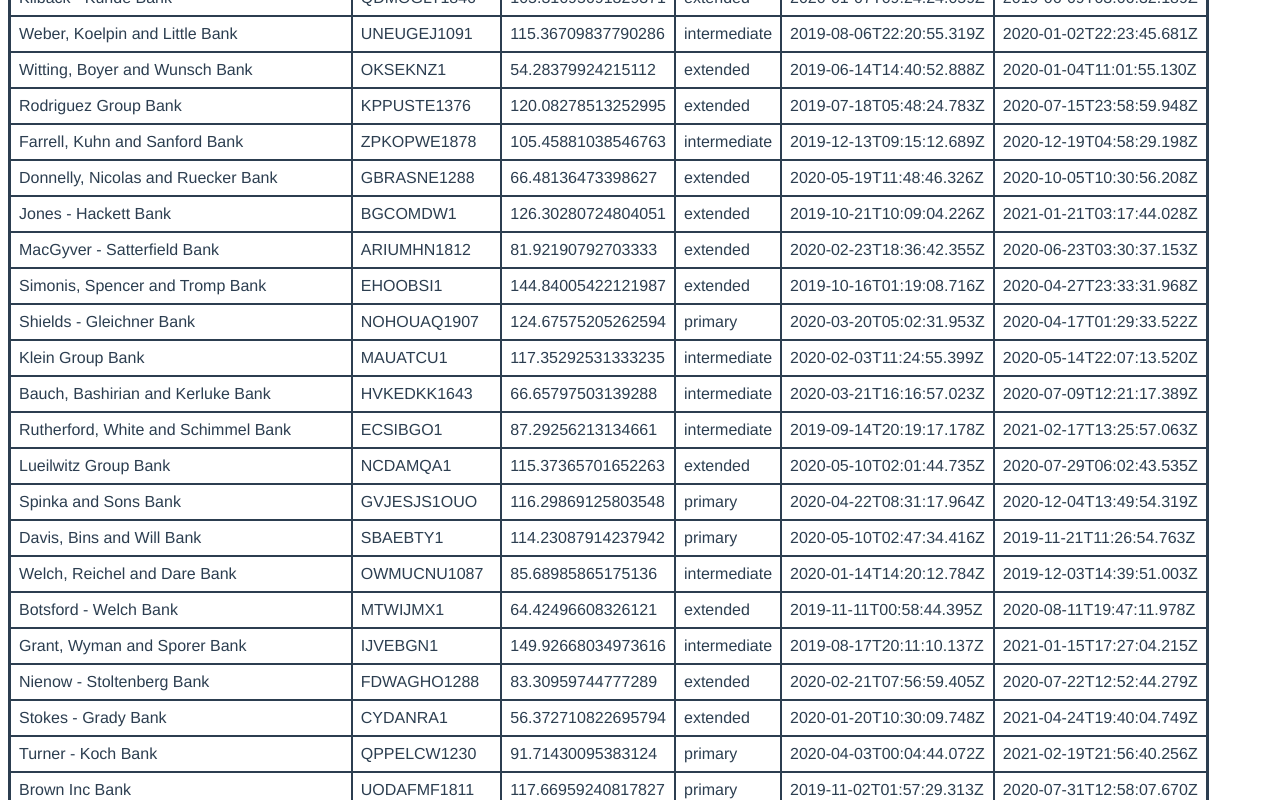
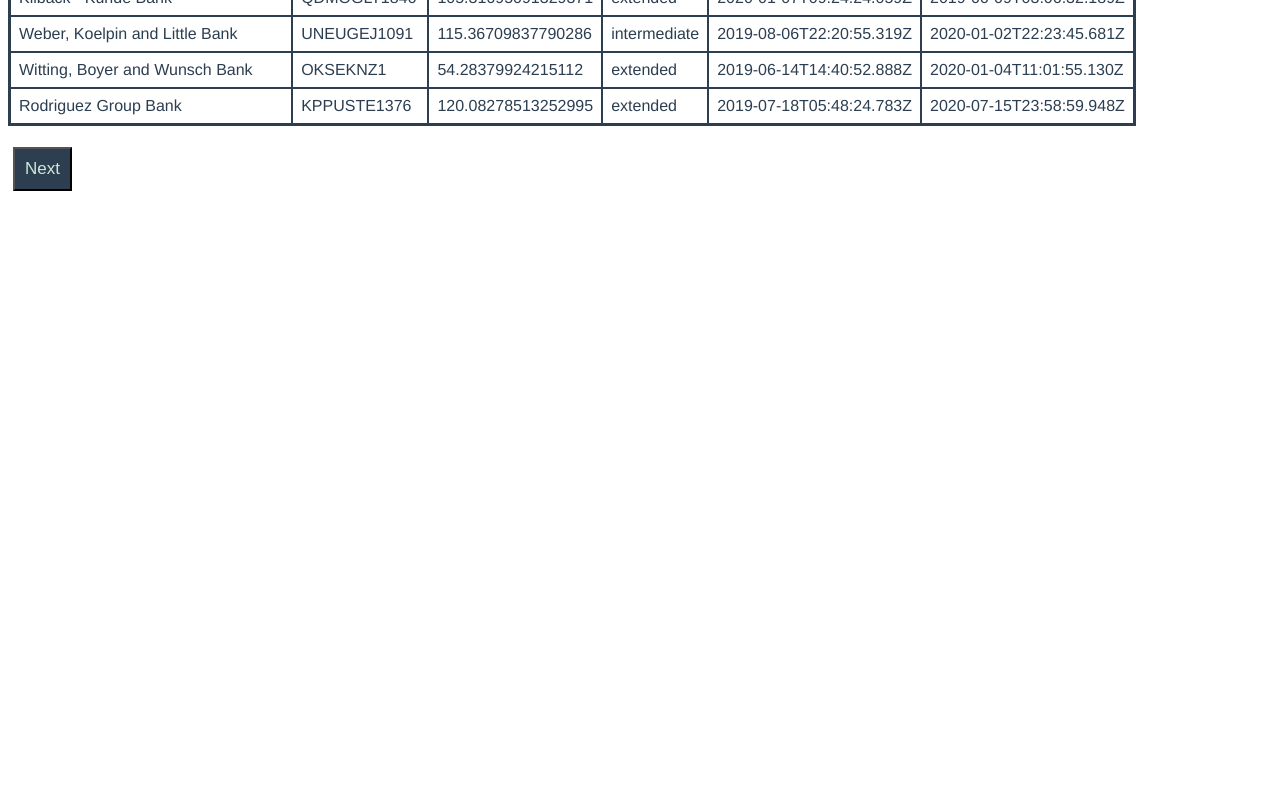
Before and after one commit to lukeg90/elucidate-test, a Vue app: page / in a window 1280 px wide. Shown: the part 880-1680 px from the top of the page. After the commit the page ends 1092 px from the top, so only its background shows below. Built offline with nearby package versions, Linux system fonts and the light colour scheme.

Commit message:
added pagination

```diff
--- a/src/App.vue
+++ b/src/App.vue
@@ -55,7 +55,7 @@
                 </tr>
             </thead>
             <tbody>
-                <tr v-for="report in filteredReports" :key="report.uuid">
+                <tr v-for="report in displayedReports" :key="report.uuid">
                     <td>{{ report.body.bankName }}</td>
                     <td>{{ report.body.bankBIC[0] }}</td>
                     <td>{{ report.body.reportScore }}</td>
@@ -65,7 +65,19 @@
                 </tr>
             </tbody>
         </table>
-        <div class="pagination"></div>
+        <div class="pagination">
+            <p>
+                <button v-if="currentPage > 1" @click="prevPage">
+                    Previous
+                </button>
+                <button
+                    v-if="filteredReports.length > pageLimit * currentPage"
+                    @click="nextPage"
+                >
+                    Next
+                </button>
+            </p>
+        </div>
     </div>
 </template>
 
@@ -87,7 +99,9 @@ export default {
             bankQuery: "",
             bicQuery: "",
             publishedFilter: false,
-            types: []
+            types: [],
+            pageLimit: 15,
+            currentPage: 1
         };
     },
     computed: {
@@ -128,6 +142,18 @@ export default {
                 );
             }
             return reports;
+        },
+        displayedReports() {
+            return this.filteredReports.filter((report, index) => {
+                let start = (this.currentPage - 1) * this.pageLimit;
+                let end = this.currentPage * this.pageLimit;
+                if (index >= start && index < end) return true;
+            });
+        }
+    },
+    watch: {
+        filteredReports() {
+            this.currentPage = 1;
         }
     },
     methods: {
@@ -138,6 +164,13 @@ export default {
             this.bankQuery = "";
             this.bicQuery = "";
             this.types = [];
+            this.currentPage = 1;
+        },
+        nextPage() {
+            this.currentPage++;
+        },
+        prevPage() {
+            this.currentPage--;
         }
     }
 };
```
